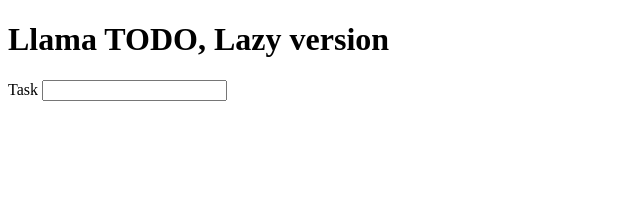
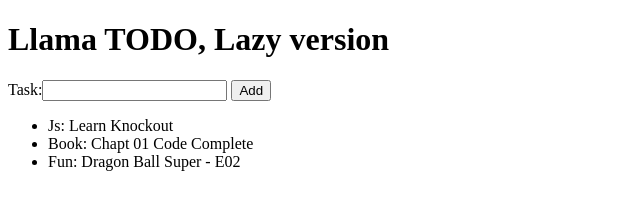
Before and after one commit to thais/llama-todo, a plain HTML site: page index.html in a window 1280 px wide. Shown: the whole page, without its empty margins (0-640 px from the left). Drawn offline with Linux system fonts and the light colour scheme.

Commit message:
Shows the hardcoded list

```diff
--- a/index.html
+++ b/index.html
@@ -6,8 +6,11 @@
 <body>
   <h1>Llama TODO, Lazy version</h1>
   <div>
-    <p>Task <input data-bind="value: task" type="text"/></p>
-    <p data-bind="text: task"></p>
+    <label>Task:<input data-bind="value: task" type="text"/></label>
+    <button>Add</button>
+    <ul data-bind="foreach: tasks">
+      <li data-bind="text: $data"></li>
+    </ul>
   </div>
 
   <script type="text/javascript" src="js/main.js"></script>
--- a/js/main.js
+++ b/js/main.js
@@ -1,5 +1,6 @@
 var ViewModel = function(taskName){
- this.task = ko.observable(taskName);
+  this.tasks = ko.observableArray(["Js: Learn Knockout","Book: Chapt 01 Code Complete", "Fun: Dragon Ball Super - E02"]);
+  this.task = ko.observable(taskName);
 };
 
 ko.applyBindings(new ViewModel(""));
```
